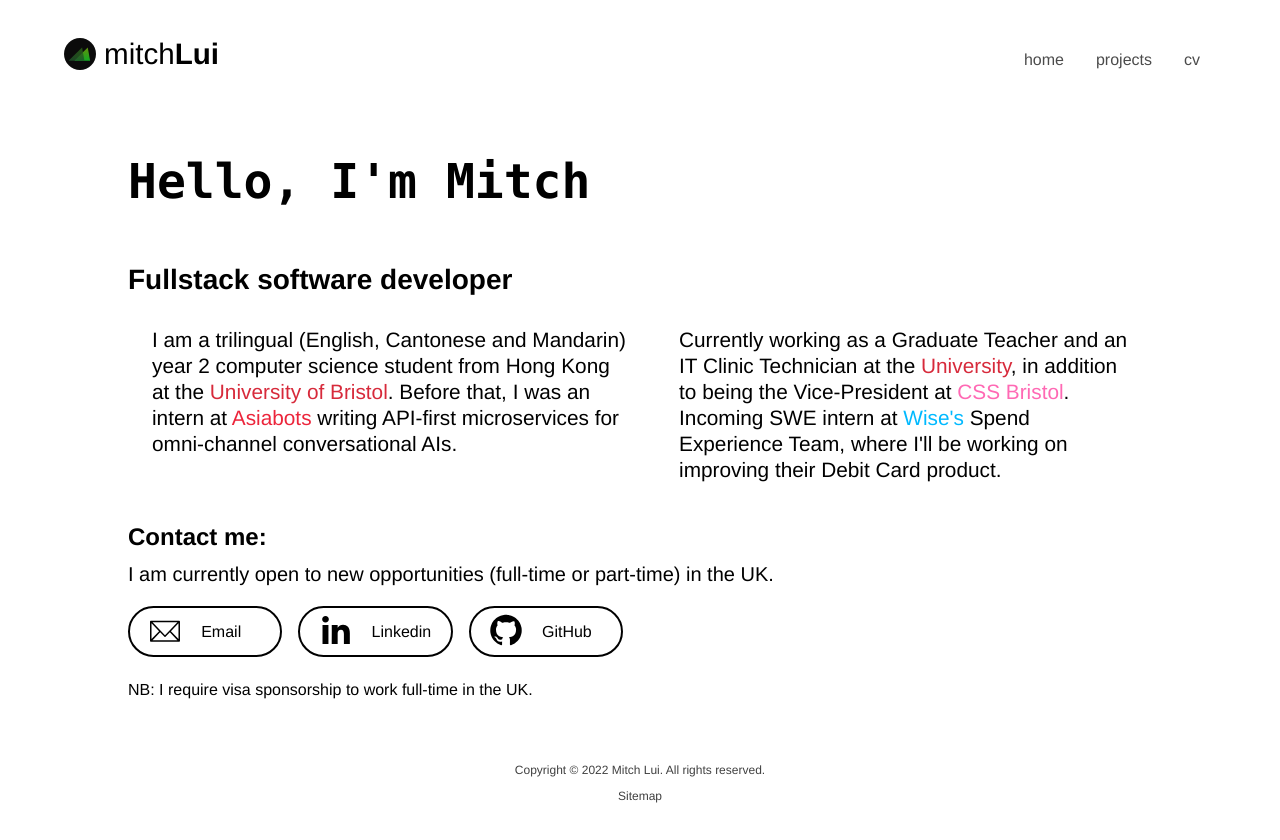
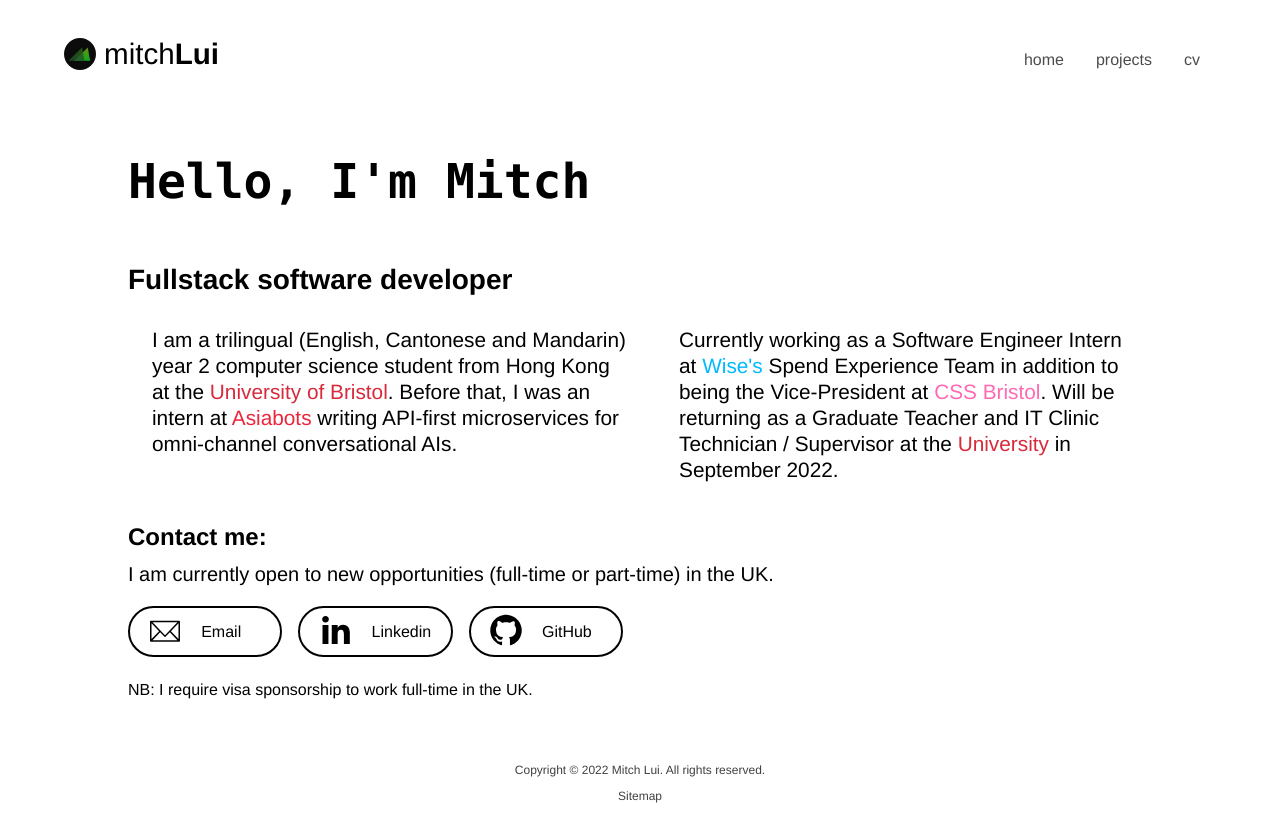
Before and after one commit to mitchLui/website, a React (Create React App) app in the folder client/: page / in a window 1280 px wide. Shown: the top 840 px of the page. Built offline with nearby package versions, Linux system fonts and the light colour scheme.

Commit message:
text change for when internship begins

```diff
--- a/client/src/components/Intro/Intro.js
+++ b/client/src/components/Intro/Intro.js
@@ -10,11 +10,9 @@ export const Intro = () =>
             Before that, I was an intern at <CompanyLink className={"link asiabots"} url={"https://www.asiabots.com"} text={"Asiabots"} /> writing API-first microservices for omni-channel conversational AIs.
         </div>
         <div className={"item right"}>
-            Currently working as a Graduate Teacher and
-            an IT Clinic Technician at the <CompanyLink className={"link uob"} url={"https://www.bristol.ac.uk"} text={"University"} />,
+            Currently working as a Software Engineer Intern at <CompanyLink className={"link wise"} url="https://www.wise.com" text={"Wise's"} /> Spend Experience Team
             in addition to being the Vice-President at <CompanyLink className={"link css"} url={"https://cssbristol.co.uk"} text={"CSS Bristol"} />.
-            Incoming SWE intern at <CompanyLink className={"link wise"} url="https://www.wise.com" text={"Wise's"} /> Spend Experience
-            Team, where I'll be working on improving their Debit Card product.
+            Will be returning as a Graduate Teacher and IT Clinic Technician / Supervisor at the <CompanyLink className={"link uob"} url={"https://www.bristol.ac.uk"} text={"University"} /> in September 2022.
         </div>
     </div>
 
```
